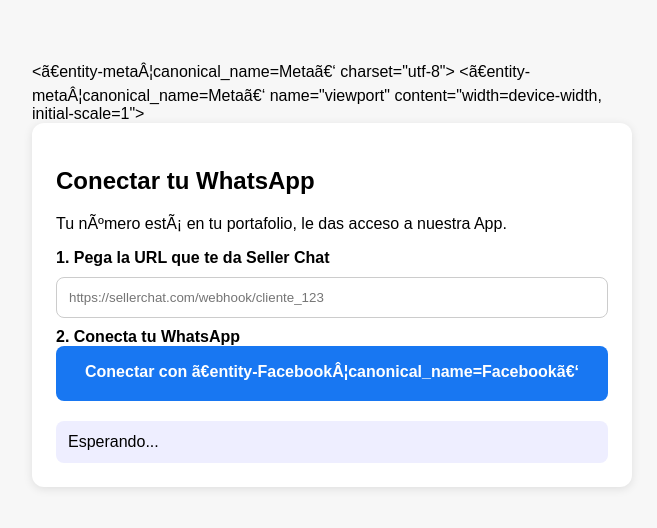
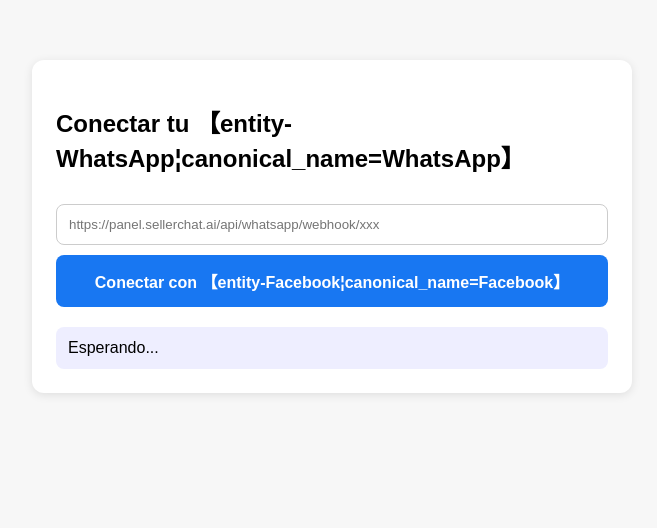
Before and after one commit to templo1923/TechProvider, a website: page index.html in a window 1280 px wide. Shown: the whole page, without its empty margins (308-965 px from the left). Drawn offline with Linux system fonts and the light colour scheme.

Commit message:
Update index.html

```diff
--- a/index.html
+++ b/index.html
@@ -1,9 +1,9 @@
 <!DOCTYPE html>
 <html lang="es">
 <head>
-<【entity-meta¦canonical_name=Meta】 charset="utf-8">
-<【entity-meta¦canonical_name=Meta】 name="viewport" content="width=device-width, initial-scale=1">
-<title>Conectar WhatsApp a Seller Chat</title>
+<meta charset="utf-8">
+<meta name="viewport" content="width=device-width, initial-scale=1">
+<title>Conectar 【entity-WhatsApp¦canonical_name=WhatsApp】 a Seller Chat</title>
 <style>
   body{font-family:sans-serif; max-width:600px; margin:40px auto; padding:20px; background:#f7f7f7}
   .card{background:white; padding:24px; border-radius:12px; box-shadow:0 2px 10px rgba(0,0,0,.1)}
@@ -14,62 +14,34 @@
 </head>
 <body>
 <div class="card">
-  <h2>Conectar tu WhatsApp</h2>
-  <p>Tu número está en tu portafolio, le das acceso a nuestra App.</p>
-
-  <label><b>1. Pega la URL que te da Seller Chat</b></label>
-  <input id="url_seller" placeholder="https://sellerchat.com/webhook/cliente_123">
-
-  <label><b>2. Conecta tu WhatsApp</b></label>
-  <button id="btn" onclick="launchEmbedded()">Conectar con 【entity-Facebook¦canonical_name=Facebook】</button>
-
+  <h2>Conectar tu 【entity-WhatsApp¦canonical_name=WhatsApp】</h2>
+  <input id="url_seller" placeholder="https://panel.sellerchat.ai/api/whatsapp/webhook/xxx">
+  <button onclick="launchEmbedded()">Conectar con 【entity-Facebook¦canonical_name=Facebook】</button>
   <div id="status">Esperando...</div>
 </div>
 
 <script>
   const APP_ID = '811281598468466';
-
   window.fbAsyncInit = function() {
     FB.init({ appId: APP_ID, autoLogAppEvents: true, xfbml: true, version: 'v20.0' });
   };
-
   function launchEmbedded() {
     const url_seller = document.getElementById('url_seller').value.trim();
-    if (!url_seller) { alert('Pega primero la URL de Seller Chat'); return; }
-
-    document.getElementById('status').innerText = 'Abriendo popup de 【entity-Meta¦canonical_name=Meta】...';
-
+    if (!url_seller) { alert('Pega la URL de Seller'); return; }
+    document.getElementById('status').innerText = 'Abriendo popup...';
     FB.login(function(response) {
+      console.log(response);
       if (response.authResponse) {
         const code = response.authResponse.code;
-        document.getElementById('status').innerText = 'Permiso dado, buscando tu WABA...';
-
         fetch('/api/exchange', {
           method: 'POST',
           headers: {'Content-Type':'application/json'},
           body: JSON.stringify({ code, url_seller })
-        })
-        .then(r=>r.json())
-        .then(data=>{
-          if(data.error) throw new Error(JSON.stringify(data));
-          document.getElementById('status').innerText =
-            '✅ LISTO!\n\n' +
-            'Mapeo guardado:\n' +
-            'WABA ID: ' + data.waba_id + '\n' +
-            'Phone ID: ' + data.phone_id + '\n' +
-            'Destino: ' + data.url_seller + '\n\n' +
-            'Ahora ve a Seller Chat y pega:\n' +
-            'WABA ID: ' + data.waba_id + '\n' +
-            'Phone ID: ' + data.phone_id + '\n\n' +
-            'Token para Seller Chat (guárdalo):\n' + data.access_token.substring(0,40) + '...\n\n' +
-            'Luego ve a Business Manager > Cuentas de WhatsApp > Conversation routing y cambia a techproviderseller';
-        })
-        .catch(e=>{
-          document.getElementById('status').innerText = 'Error: ' + e;
+        }).then(r=>r.json()).then(data=>{
+          document.getElementById('status').innerText = '✅ LISTO\nWABA: '+data.waba_id+'\nPhone: '+data.phone_id;
         });
-
       } else {
-        document.getElementById('status').innerText = 'Cancelaste el login';
+        document.getElementById('status').innerText = 'Cancelado';
       }
     }, {
       scope: 'business_management,whatsapp_business_management,whatsapp_business_messaging',
@@ -79,6 +51,6 @@
     });
   }
 </script>
-<script async defer crossorigin="anonymous" src="https://connect.【entity-facebook¦canonical_name=Facebook】.net/en_US/sdk.js"></script>
+<script async defer crossorigin="anonymous" src="https://connect.facebook.net/en_US/sdk.js"></script>
 </body>
 </html>
```
